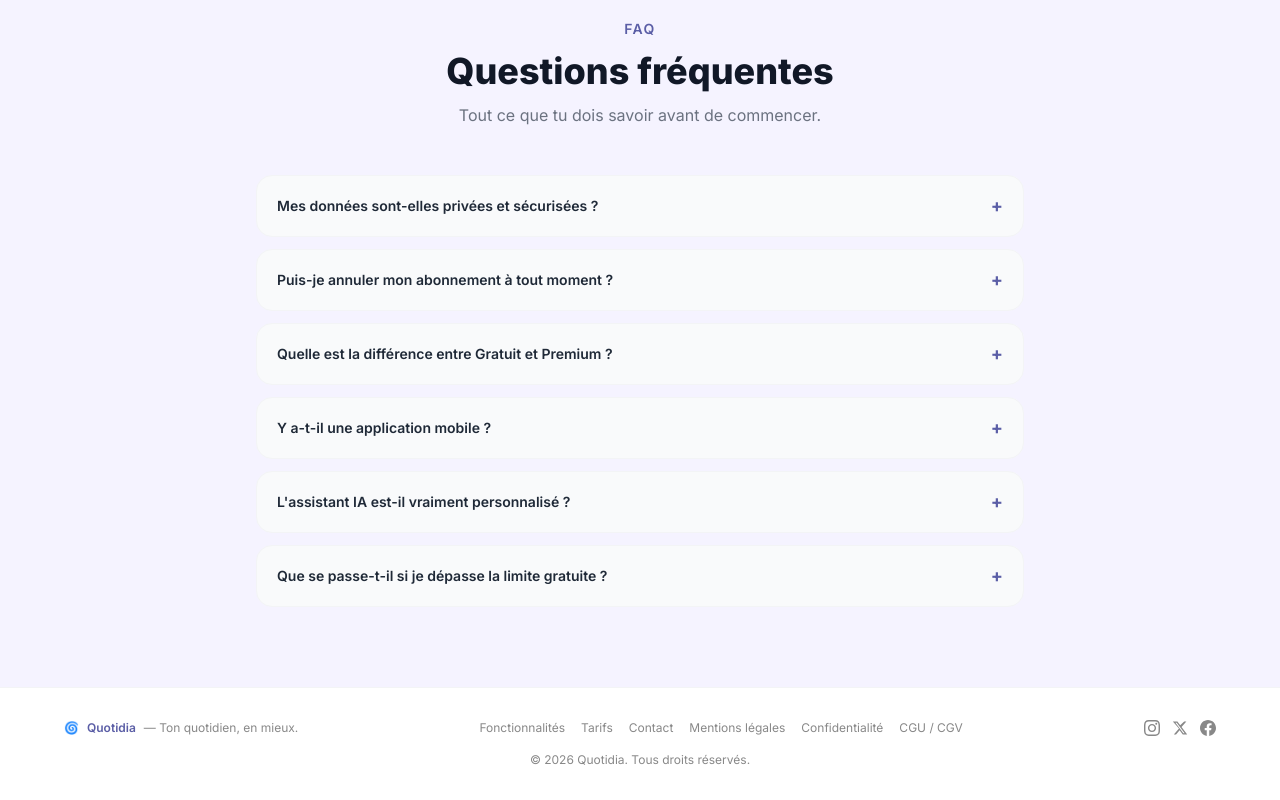
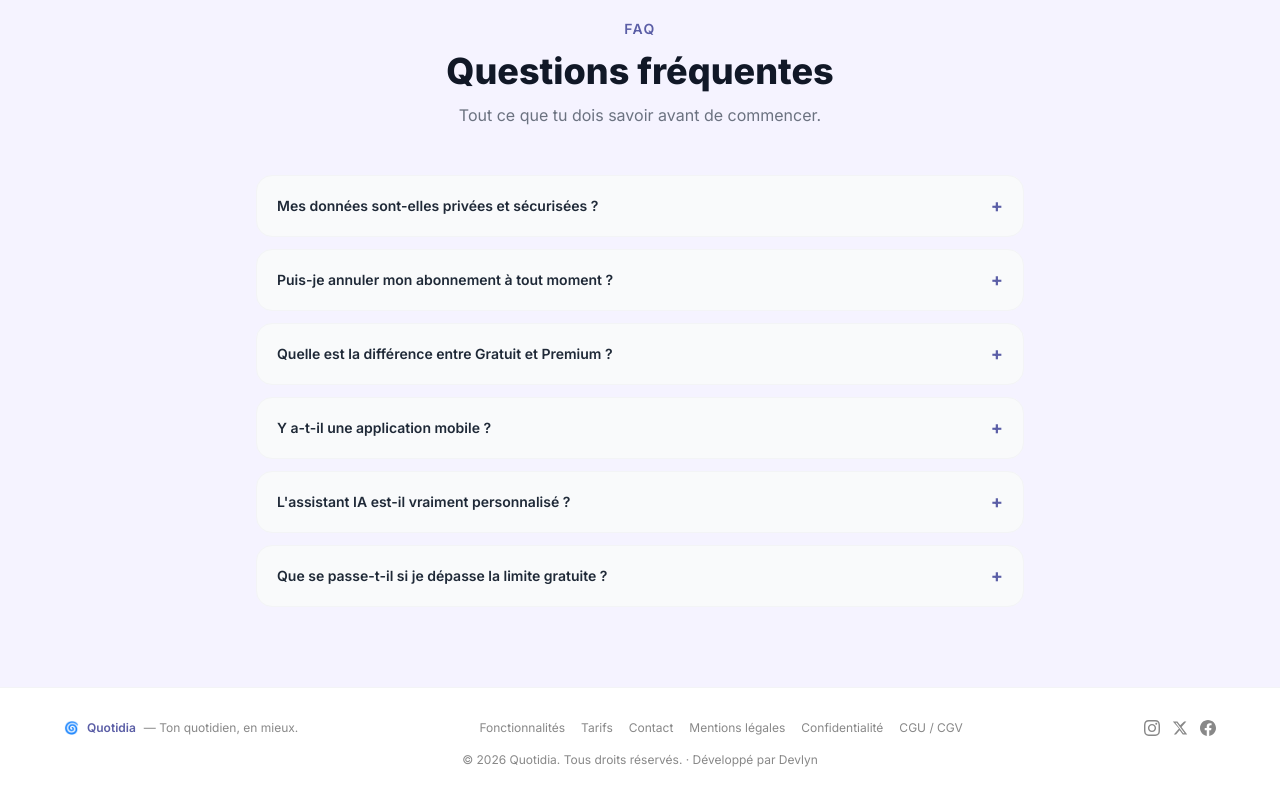
Before and after one commit to MB-DEV13/Quotidia, a Next.js app: page / in a window 1280 px wide. Shown: the part 5760-6560 px from the top of the page. Built offline with nearby package versions, Linux system fonts and the light colour scheme; no server answers.

Commit message:
feat: footer — lien Développé par Devlyn

```diff
--- a/app/page.tsx
+++ b/app/page.tsx
@@ -863,7 +863,15 @@ export default function LandingPage() {
             </div>
           </div>
           <p className="text-center w-full">
-            © {new Date().getFullYear()} Quotidia. Tous droits réservés.
+            © {new Date().getFullYear()} Quotidia. Tous droits réservés. · Développé par{" "}
+            <a
+              href="https://devlyn.fr"
+              target="_blank"
+              rel="noopener noreferrer"
+              className="hover:text-white transition-colors"
+            >
+              Devlyn
+            </a>
           </p>
         </div>
       </footer>
```
